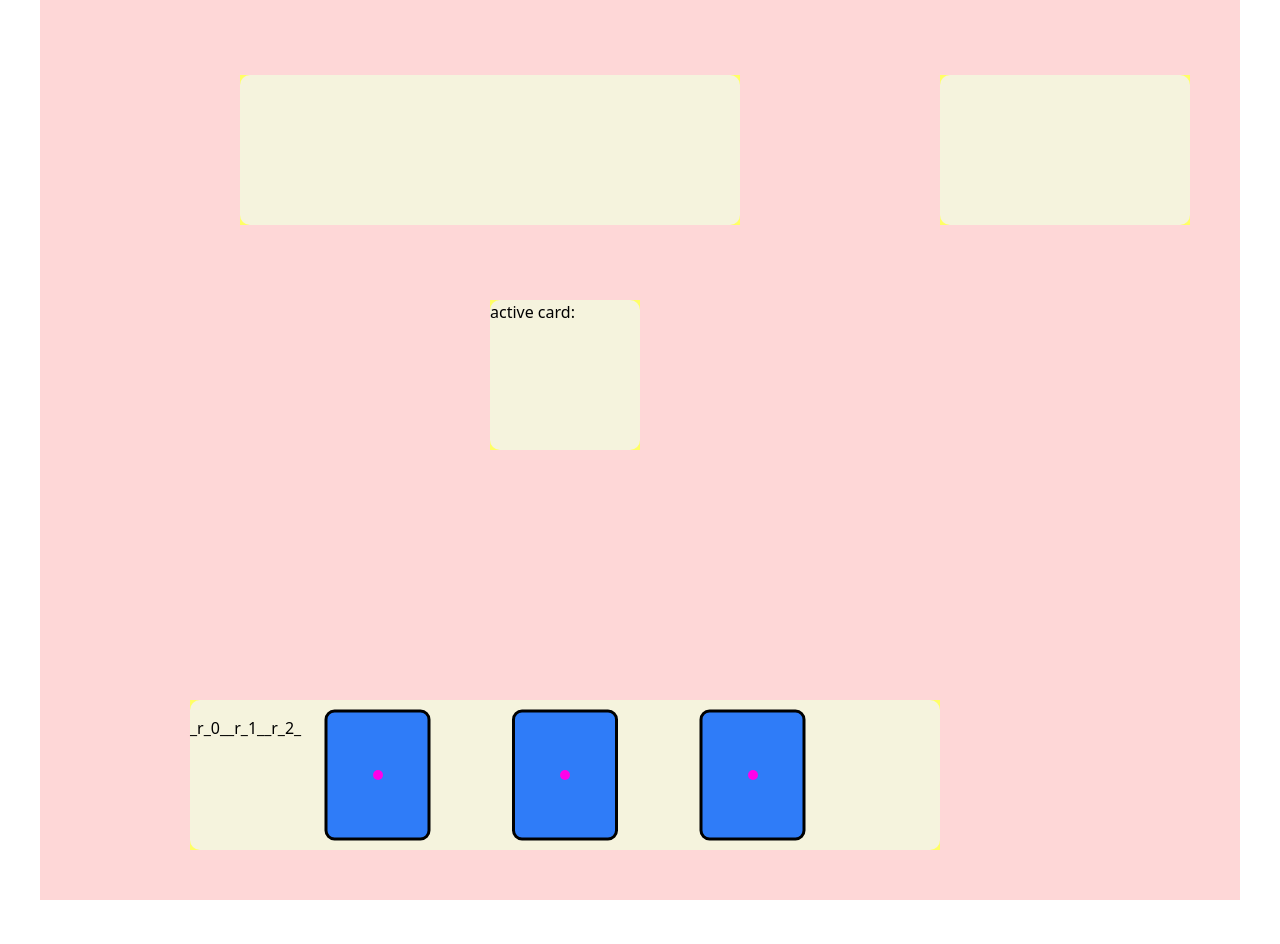
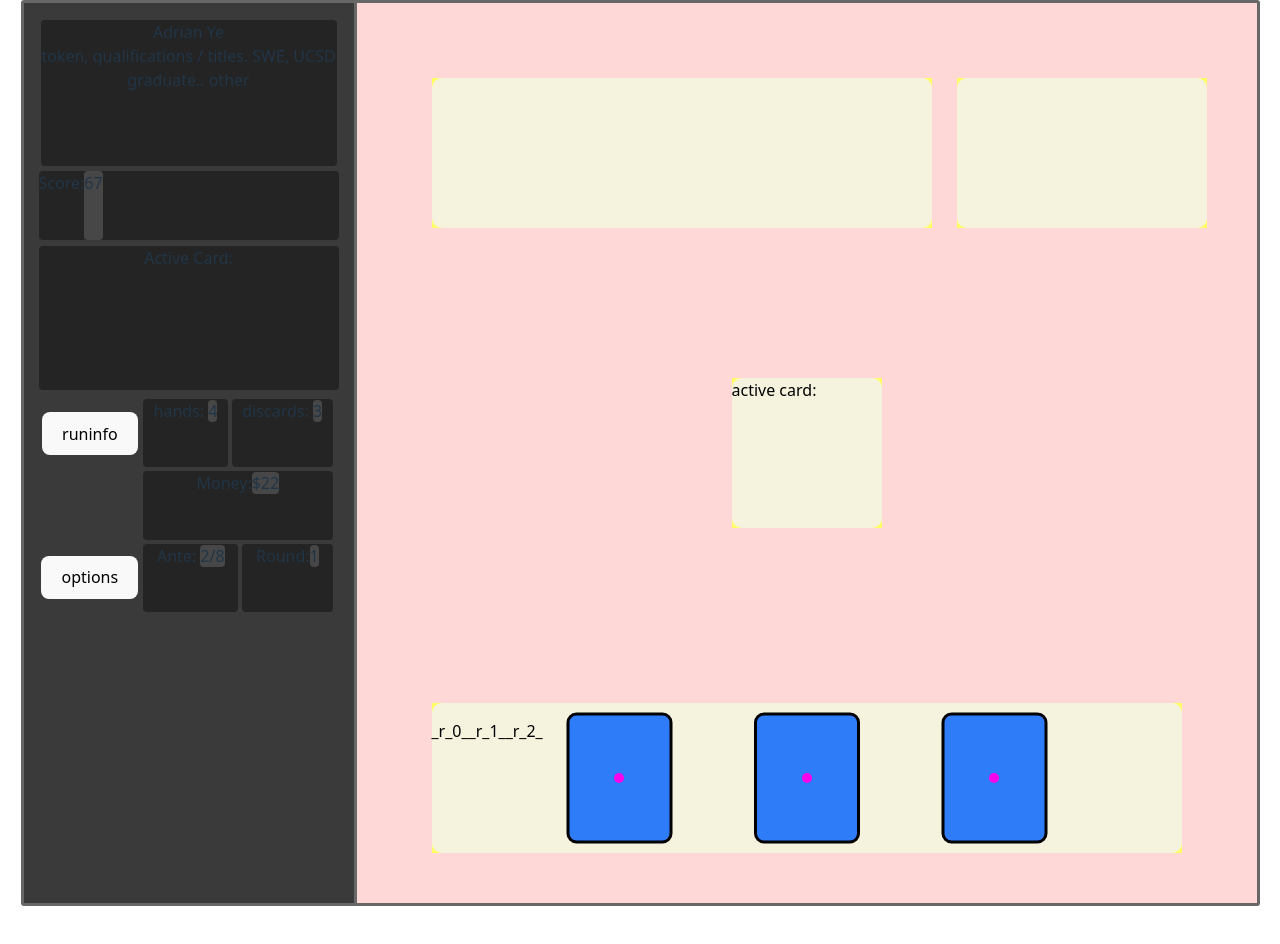
Before and after one commit to a0-ye/aye-site, a React (Vite) app: page / in a window 1280 px wide. Shown: the top 944 px of the page. Built offline with nearby package versions, Linux system fonts and the light colour scheme.

Commit message:
Side Panel Creation and styling

```diff
--- a/src/App.css
+++ b/src/App.css
@@ -4,14 +4,82 @@
   text-align: center;
   display: flex;
   justify-content: center;
-  align-items: center;
+  align-items: stretch;
+}
+
+.flex-bounds {
+  display:flex;
+  align-items: stretch;
+  border-radius: 3px;
+  border: 3px solid #676767;
+}
+
+.left-panel {
+  align-self: stretch;
+  padding: 15px;
+  width: 300px;
+  /* height: calc(900px - padding); */
+  background-color:#3a3a3a;
+  border-right: 3px solid #676767;
+
+  display: grid;
+  grid-template-rows: [blind] 150px [score] 75px [hand1] 150px [bottom] 225px ;
+  align-items: stretch;
+  /* border-radius: 3px;
+  border: 3px solid #aaaaaa; */
 }
 
 .CardBounds {
   position:relative;
-  /* left: 30px;
-  top:90px; */
-  /* display:flex; */
   background-color:#f82f2f31;
-  width:1200px; height:900px;
+  width:900px; height:900px;
 }
+
+.dark-box{
+  border-radius: 4px;
+  margin:2px;
+  background-color: #242424;
+  align-self: stretch;
+  flex-grow: 1;
+  /* border: 3px solid #676767; */
+}
+
+.grey-value {
+  display: inline;
+  background-color: #474747;
+  border-radius: 4px;
+}
+
+#blind-box {
+  background-color: #33473a;
+}
+#score-box {
+  display: flex;
+  margin: 3px 0px 3px 0px;
+}
+#hand-box {
+  margin: 3px 0px 3px 0px;
+}
+#buttons-n-numbers-grid{
+  display: grid;
+  align-items: stretch;
+  grid-template-columns: 1fr 2fr;
+  padding: 2px;
+
+}
+#panel-button-container{
+  display: grid;
+  justify-items: center;
+  align-items: center;
+}
+#numbers-container {
+  display: grid;
+  padding: 2px;
+  grid-template-rows: 1fr 1fr 1fr;
+  align-items: stretch;
+}
+
+.duo-val-container {
+  display:flex;
+  align-items: stretch;
+}
--- a/src/App.tsx
+++ b/src/App.tsx
@@ -34,16 +34,16 @@ function App() {
 
 
   const initialZones:ZoneMap = {
-    [handZoneID]: { id:handZoneID, cards:[], position:makeCoords(150,700),
+    [handZoneID]: { id:handZoneID, cards:[], position:makeCoords(75,700),
                     dimensions:{width:750,height:150},  changeOrigins:() => {}},
 
-    [jokerZoneID]:    { id:jokerZoneID,    cards:[], position:makeCoords(200,75),
+    [jokerZoneID]:    { id:jokerZoneID,    cards:[], position:makeCoords(75,75),
                     dimensions:{width:500,height:150}, changeOrigins:() => {}},
 
-    [consumableZoneID]:{ id:consumableZoneID,cards:[], position:makeCoords(900,75),
+    [consumableZoneID]:{ id:consumableZoneID,cards:[], position:makeCoords(600,75),
                     dimensions:{width:250,height:150}, changeOrigins:() => {}},
 
-    [UseZoneID]:{ id:UseZoneID,cards:[], position:makeCoords(600 - 150,450 - 150),
+    [UseZoneID]:{ id:UseZoneID,cards:[], position:makeCoords(900/2 - 75,900/2 -75),
                     dimensions:{width:150,height:150}, changeOrigins:() => {}},
   }
 
@@ -112,9 +112,55 @@ function App() {
 
   return (
     <>
-      <div className='CardBounds' style={{
+      <div className='flex-bounds'>
+        <div className='left-panel'>
 
-          }}>
+          <div className='dark-box'>
+            <div className='blind header'>Adrian Ye</div>
+            <div className='other'>
+              token, qualifications / titles. SWE, UCSD graduate.. other
+            </div>
+          </div>
+          <div id='score-box' className='dark-box'>
+            Score:
+            <div className='grey-value'> 67</div>
+          </div>
+          <div id='hand-box' className='dark-box'>
+            Active Card: {activeCard}
+          </div>
+
+          <div id='buttons-n-numbers-grid' >
+            <div id='panel-button-container'>
+              <button> runinfo </button>
+              <p/>
+              <button> options </button>
+            </div>
+            <div id='numbers-container'>
+              <div id='hand-discard-container' className='duo-val-container'>
+                <div className='dark-box'>
+                  hands: <div className='grey-value'>4</div>
+                </div>
+                <div className='dark-box'>
+                  discards: <div className='grey-value'>3</div>
+                </div>
+              </div>
+              <div className='dark-box'>
+                Money:<div className='grey-value'>$22  </div>
+              </div>
+              <div id='ante-round-container' className='duo-val-container'>
+                <div className='dark-box'>
+                  Ante: <div className='grey-value'>2/8  </div>
+                </div>
+                <div className='dark-box'>
+                  Round:<div className='grey-value'>1   </div>
+                </div>
+              </div>
+              {/* hands discards money ante round */}
+            </div>
+          </div>
+
+        </div>
+        <div className='CardBounds' style={{}}>
             <DndContext onDragEnd={handleDragEnd}>
             {generateCards()}
             <CardZone zoneData={zoneData[handZoneID]}  >
@@ -132,6 +178,9 @@ function App() {
 
           </DndContext>
         </div>
+
+
+      </div>
     </>
   )
 }
```
Lines whose indentation alone changed are shown as unchanged.
